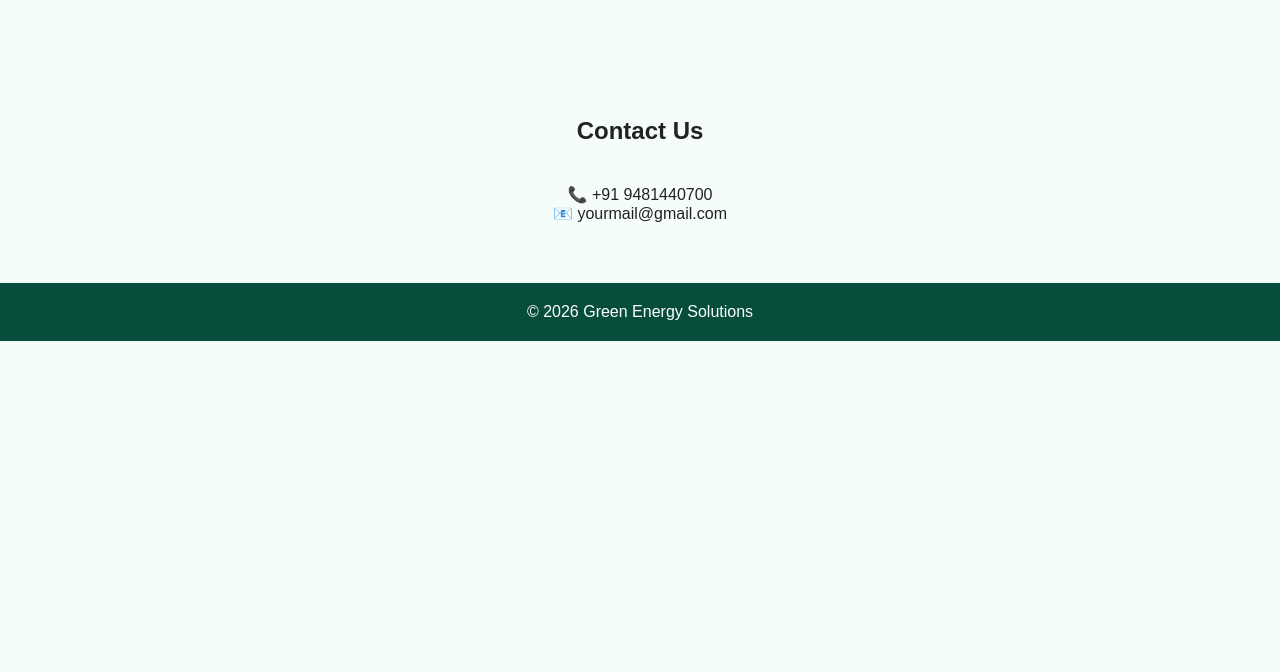
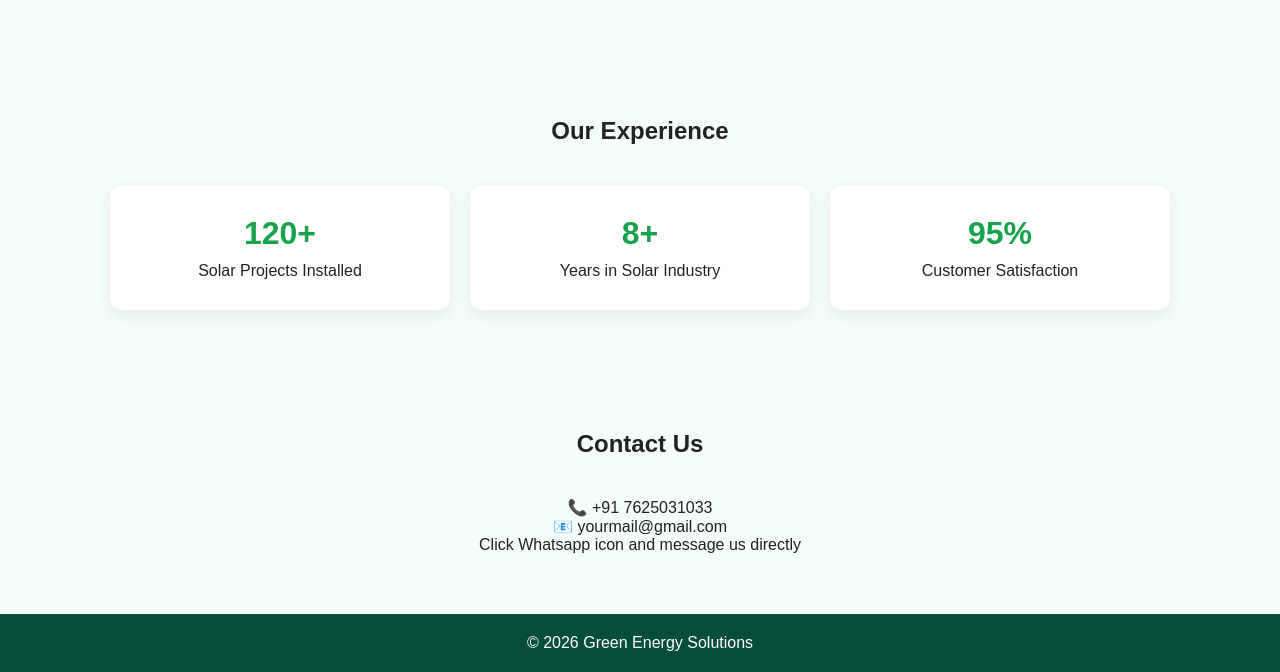
Before and after one commit to jash-19/Energy-solutions, a plain HTML site: page index.html in a window 1280 px wide. Shown: the part 2519-3191 px from the top of the page. Before the commit the page ends 2860 px from the top, so only its background shows below. Drawn offline with Linux system fonts and the light colour scheme.

Commit message:
Refactor index.html for layout and functionality
Updated HTML structure and styling for improved layout and functionality.

```diff
--- a/index.html
+++ b/index.html
@@ -96,6 +96,27 @@ line-height:1.3;
 font-size:14px;
 }
 
+}
+
+/* EXPERIENCE STATS */
+.stats{
+display:grid;
+grid-template-columns:repeat(auto-fit,minmax(200px,1fr));
+gap:20px;
+text-align:center;
+}
+
+.stat-card{
+background:white;
+padding:30px;
+border-radius:12px;
+box-shadow:0 5px 15px rgba(0,0,0,0.08);
+}
+
+.stat-card h3{
+font-size:32px;
+color:#16a34a;
+margin-bottom:10px;
 }
 /* SECTION */
 section{padding:60px 20px;max-width:1100px;margin:auto;}
@@ -318,12 +339,38 @@ border-radius:50%;
 
 </section>
 
+<section id="experience">
+
+<h2>Our Experience</h2>
+
+<div class="stats">
+
+<div class="stat-card">
+<h3 class="counter" data-target="120">0</h3>
+<p>Solar Projects Installed</p>
+</div>
+
+<div class="stat-card">
+<h3 class="counter" data-target="8">0</h3>
+<p>Years in Solar Industry</p>
+</div>
+
+<div class="stat-card">
+<h3 class="counter" data-target="95">0</h3>
+<p>Customer Satisfaction</p>
+</div>
+
+</div>
+
+</section>
+
 <section id="contact">
 <h2>Contact Us</h2>
 
 <div class="contact">
-<p>📞 +91 9481440700</p>
+<p>📞 +91 7625031033</p>
 <p>📧 yourmail@gmail.com</p>
+<p>Click Whatsapp icon and message us directly</p>
 </div>
 
 </section>
@@ -332,11 +379,49 @@ border-radius:50%;
 <p>© 2026 Green Energy Solutions</p>
 </footer>
 
-<a href="https://wa.me/919481440700" class="whatsapp">
+<a href="https://wa.me/917625031033" class="whatsapp">
 <i class="fa-brands fa-whatsapp"></i>
 </a>
 
 <script>
+
+/* COUNTER ANIMATION */
+
+const counters = document.querySelectorAll('.counter');
+
+const startCounter = (counter) => {
+let target = +counter.dataset.target;
+let count = 0;
+
+const update = () => {
+let inc = target / 60;
+
+if(count < target){
+count += inc;
+counter.innerText = Math.ceil(count);
+requestAnimationFrame(update);
+}else{
+if(target == 95){
+counter.innerText = target + "%";
+}else{
+counter.innerText = target + "+";
+}
+}
+};
+
+update();
+};
+
+const observer = new IntersectionObserver((entries)=>{
+entries.forEach(entry=>{
+if(entry.isIntersecting){
+startCounter(entry.target);
+observer.unobserve(entry.target);
+}
+});
+});
+
+counters.forEach(counter => observer.observe(counter));
 
 /* CALCULATOR (UPGRADED) */
 function calculate(){
```
